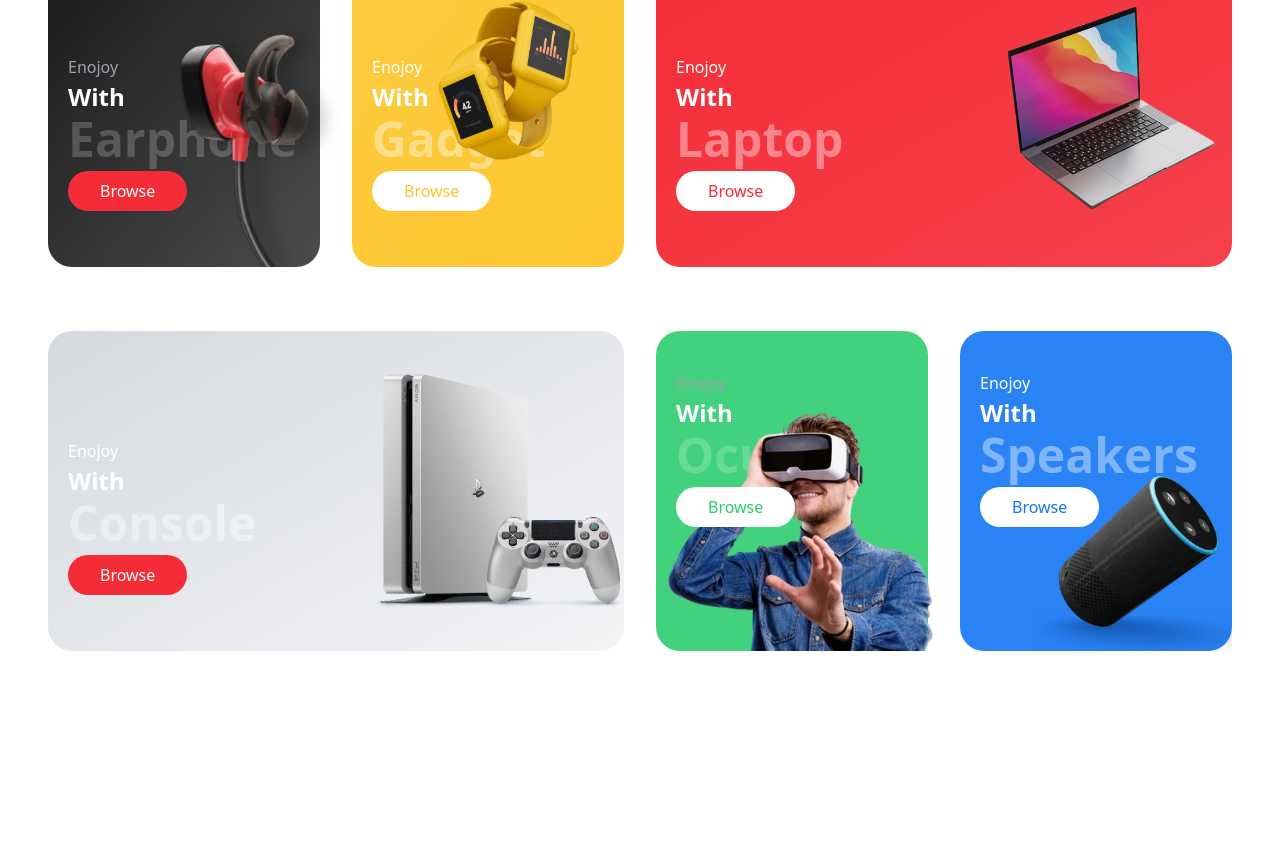
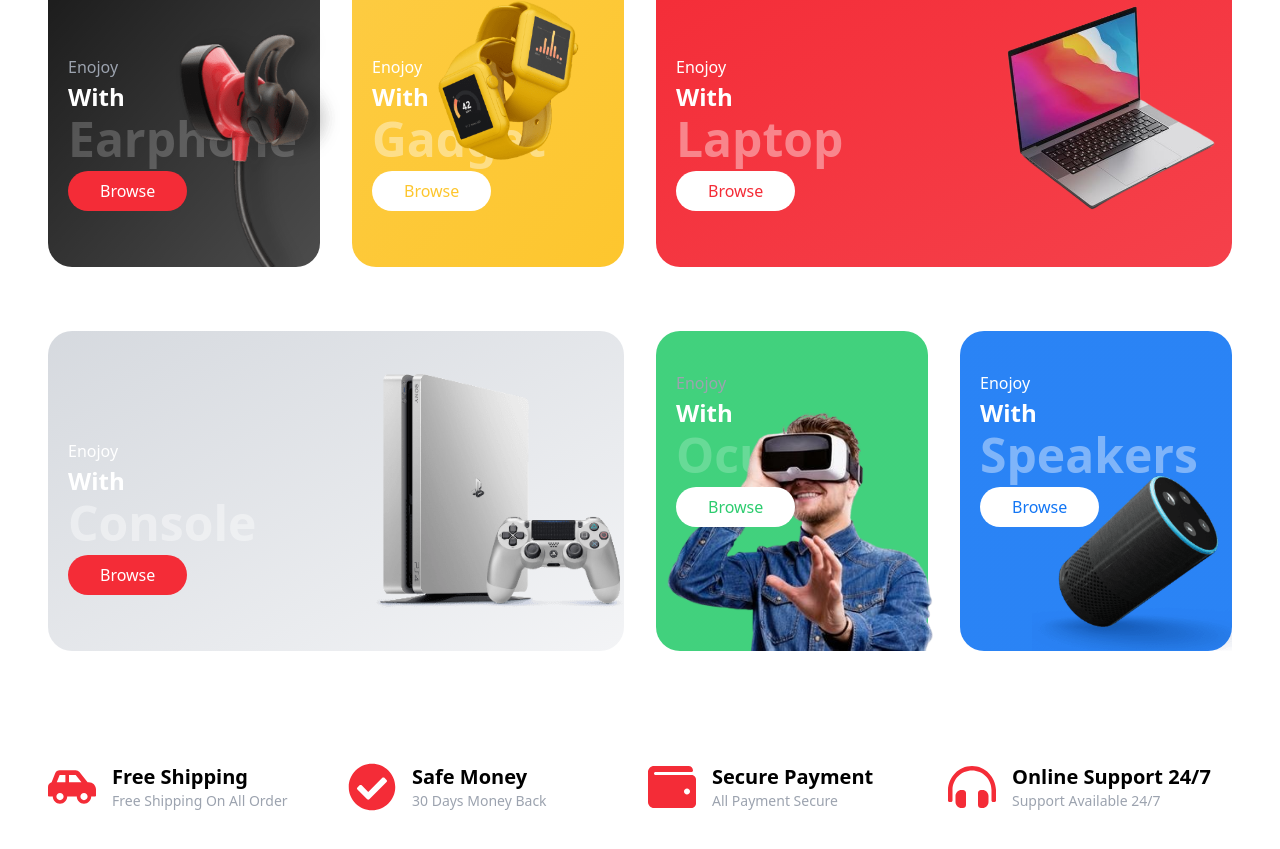
Before and after one commit to wacho91/Tech-Shop, a React app: page / in a window 1280 px wide. Shown: the part 819-1668 px from the top of the page. Before the commit the page ends 1502 px from the top, so only its background shows below. Built offline with nearby package versions, Linux system fonts and the light colour scheme; the HTML template or start-up script is replaced by a standard one.

Commit message:
Services Component Complete

```diff
--- a/src/App.jsx
+++ b/src/App.jsx
@@ -2,15 +2,17 @@
 import Category2 from "./components/Category/Category2"
 import Hero from "./components/Hero/Hero"
 import NavBar from "./components/NavBar/NavBar"
+import Services from "./components/Services/Services"
 
 function App() {
 
   return (
-    <div>
+    <div className="bg-white dark:bg-gray-900 dark:text-white duration-200 overflow-hidden">
       <NavBar />
       <Hero />
       <Category />
       <Category2 />
+      <Services />
     </div>
   )
 }
--- /dev/null
+++ b/src/components/Services/Services.jsx
@@ -0,0 +1,56 @@
+
+import { FaCarSide, FaHeadphonesAlt, FaWallet, FaCheckCircle } from "react-icons/fa"
+
+const serviceData = [
+    {
+        id: 1,
+        icon: <FaCarSide className="text-4xl md:text-5xl text-primary"/>,
+        title: "Free Shipping",
+        description: "Free Shipping On All Order"
+    },
+
+    {
+        id: 2,
+        icon: <FaCheckCircle  className="text-4xl md:text-5xl text-primary"/>,
+        title: "Safe Money",
+        description: "30 Days Money Back"
+    },
+
+    {
+        id: 3,
+        icon: <FaWallet className="text-4xl md:text-5xl text-primary"/>,
+        title: "Secure Payment",
+        description: "All Payment Secure"
+    },
+
+    {
+        id: 4,
+        icon: <FaHeadphonesAlt className="text-4xl md:text-5xl text-primary" />,
+        title: "Online Support 24/7",
+        description: "Support Available 24/7"
+    }
+]
+
+const Services = () => {
+  return (
+    <div>
+      <div className="container my-14 md:my-20">
+        <div className="grid grid-cols-2 lg:grid-cols-4 gap-4 gap-y-8">
+            {
+                serviceData.map((data) => (
+                    <div key={data.id} className="flex flex-col items-start sm:flex-row gap-4">
+                        {data.icon}
+                        <div>
+                            <h1 className="lg:text-xl font-bold">{data.title}</h1>
+                            <h1 className="text-gray-400 text-sm">{data.description}</h1>
+                        </div>
+                    </div>
+                ))
+            }
+        </div>
+      </div>
+    </div>
+  )
+}
+
+export default Services
```
